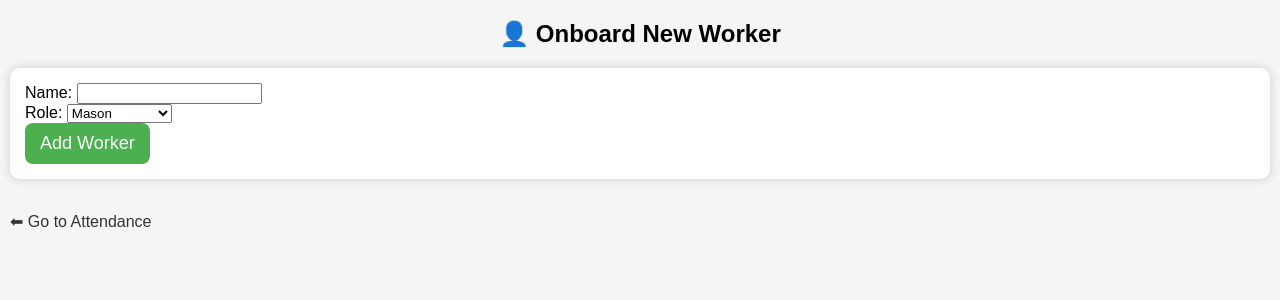
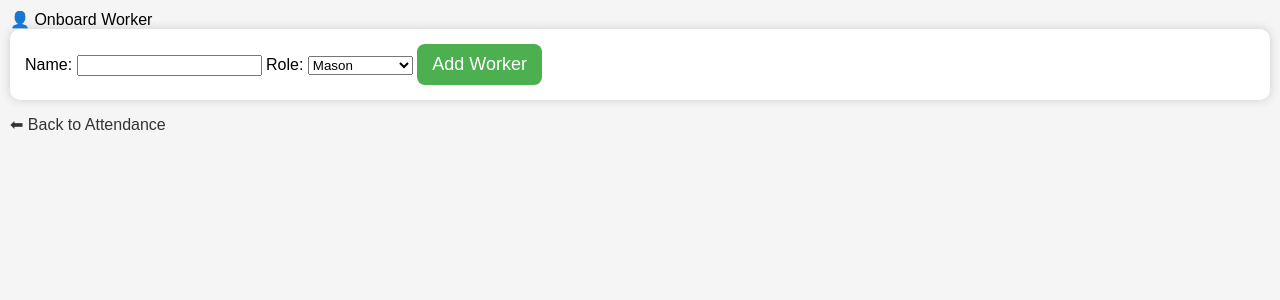
Before and after one commit to psychocomrade/Attendance, a Flask app: page /onboard in a window 1280 px wide. Shown: the top 300 px of the page. Run offline with Flask 3, Linux system fonts and the light colour scheme.

Commit message:
Update onboard.html

```diff
--- a/templates/onboard.html
+++ b/templates/onboard.html
@@ -1,22 +1,28 @@
 <!DOCTYPE html>
 <html>
 <head>
+    <meta name="viewport" content="width=device-width, initial-scale=1.0">
     <title>Onboard Worker</title>
     <link rel="stylesheet" href="{{ url_for('static', filename='style.css') }}">
 </head>
 <body>
-    <h2>👤 Onboard New Worker</h2>
+<header>👤 Onboard Worker</header>
+<main>
     <form method="post">
-        Name: <input type="text" name="name" required><br>
-        Role:
+        <label>Name:</label>
+        <input type="text" name="name" required>
+
+        <label>Role:</label>
         <select name="role">
             {% for role in roles %}
                 <option value="{{ role }}">{{ role }}</option>
             {% endfor %}
-        </select><br>
+        </select>
+
         <button type="submit">Add Worker</button>
     </form>
-    <br>
-    <a href="/">⬅ Go to Attendance</a>
+
+    <a href="/">⬅ Back to Attendance</a>
+</main>
 </body>
 </html>
```
